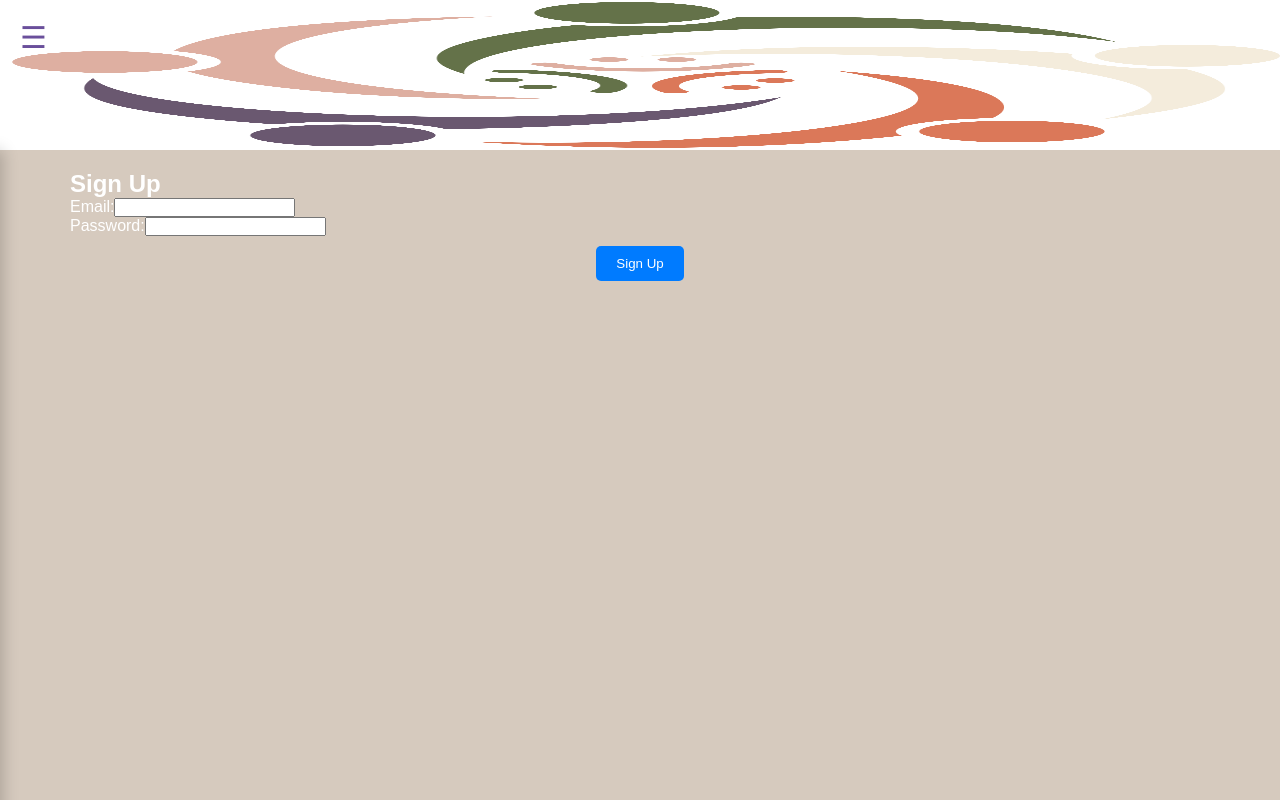
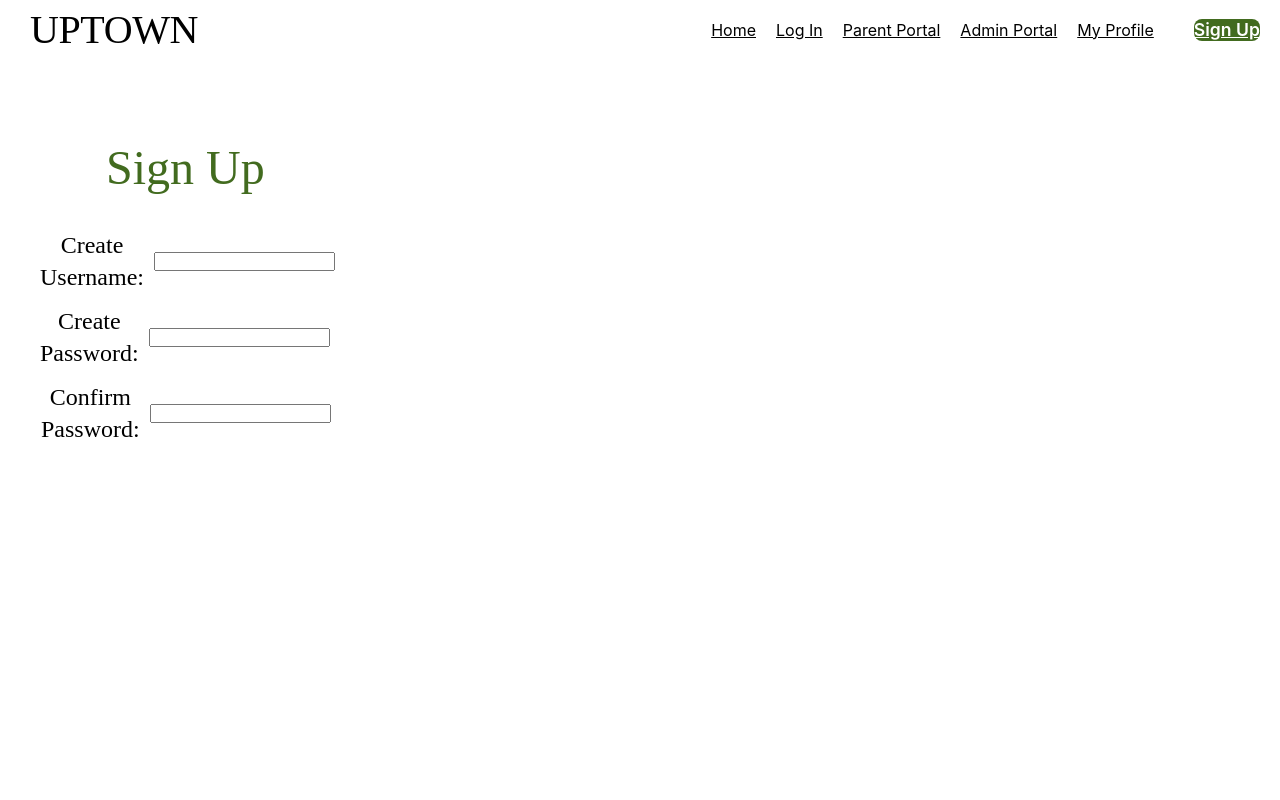
Before and after one commit to nmingora/Accessibility_WebApp, a React (Create React App) app in the folder client/udchat/: page /SignUp in a window 1280 px wide. Built offline with nearby package versions, Linux system fonts and the light colour scheme.

Commit message:
css files incomplete

```diff
--- a/client/udchat/src/Components/App.js
+++ b/client/udchat/src/Components/App.js
@@ -5,6 +5,7 @@ import Home from './Home.js';
 import SignUp from './SignUp.js';
 import Parent from './Parents.js';
 import Admin from './Admin.js';
+import MyProfile from './MyProfile.js';
 
 function App() {
   return (
@@ -15,6 +16,7 @@ function App() {
         <Route path="/SignUp" element={<SignUp/>} />
         <Route path="/Parent" element={<Parent/>}/>
         <Route path="/Admin" element={<Admin/>}/>
+        <Route path="/MyProfile" element={<MyProfile/>}/>
       </Routes>
     </Router>
   );
--- a/client/udchat/src/Components/Home.js
+++ b/client/udchat/src/Components/Home.js
@@ -50,28 +50,8 @@ function Home() {
     // *********************************************************
 
     return (
+      <Layout>
         <div style={{ position: 'relative', width: '100%', minHeight: '100vh', background: '#FFFFFF' }}>
-
-          {/* Header */}
-          <div style={{ position: 'relative', height: '10%', display: 'flex', justifyContent: 'space-between', alignItems: 'center' }}>
-
-            {/* UPTOWN */}
-            <div style={{ flex: '0 0 auto', fontFamily: 'Newsreader', fontStyle: 'normal', fontWeight: 500, fontSize: '2.5em', lineHeight: '100%', letterSpacing: '-0.01em', color: '#000000', padding: '10px', marginLeft: '20px' }}>UPTOWN</div>
-
-            {/* Navigation Links */}
-            <div style={{ flex: '1', display: 'flex', alignItems: 'center', justifyContent: 'flex-end', marginRight: '20px' }}>
-              <a href="#" style={{ fontFamily: 'Inter', fontStyle: 'normal', fontWeight: 400, fontSize: '1em', lineHeight: '130%', color: '#000000', marginRight: '20px' }} onClick={navigateLogin}>Log In</a>
-              <a href="#" style={{ fontFamily: 'Inter', fontStyle: 'normal', fontWeight: 400, fontSize: '1em', lineHeight: '130%', color: '#000000', marginRight: '20px' }} onClick={navigateParentPortal}>Parent Portal</a>
-              <a href="#" style={{ fontFamily: 'Inter', fontStyle: 'normal', fontWeight: 400, fontSize: '1em', lineHeight: '130%', color: '#000000', marginRight: '20px' }} onClick={navigateAdminPortal}>Admin Portal</a>
-              <a href="#" style={{ fontFamily: 'Inter', fontStyle: 'normal', fontWeight: 400, fontSize: '1em', lineHeight: '130%', color: '#000000', marginRight: '20px' }} onClick={navigateMyProfile}>My Profile</a>
-            </div>
-
-            {/* Cart button (Sign Up) */}
-            <div style={{ flex: '0 0 auto', height: '100%', background: '#426B1F', borderRadius: '8px', display: 'flex', alignItems: 'center', justifyContent: 'center', marginRight: '20px' }}>
-              <a href="#" style={{ fontFamily: 'Inter', fontStyle: 'normal', fontWeight: 600, fontSize: '1.1em', lineHeight: '130%', color: '#FFFFFF' }} onClick={navigateSignUp}>Sign Up</a>
-            </div>
-
-          </div>
 
           {/* About Us */}
           <div style={{ position: 'relative', width: '60%', margin: '0 auto', textAlign: 'center', fontFamily: 'Jacques Francois', fontStyle: 'normal', fontWeight: 400, fontSize: '3em', lineHeight: '130%', color: '#426B1F', marginTop: '5%' }}>About Us</div>
@@ -92,6 +72,7 @@ function Home() {
           <div style={{ position: 'relative', width: '80%', margin: '0 auto', textAlign: 'center', fontFamily: 'Jacques Francois', fontStyle: 'normal', fontWeight: 400, fontSize: '1.5em', lineHeight: '130%', color: '#000000', marginTop: '3%' }}>No updates at this time</div>
 
         </div>
+        </Layout>
       );
 
     }
--- a/client/udchat/src/Components/Layout.js
+++ b/client/udchat/src/Components/Layout.js
@@ -10,28 +10,32 @@ function Layout({ children }) {
     const navigateSignUp = () => navigate('/SignUp');
     const navigateAdminPortal = () => navigate('/Admin');
     const navigateParentPortal = () => navigate('/Parent');
-
-    const [isSidebarOpen, setSidebarOpen] = useState(false);
-    const toggleSidebar = () => setSidebarOpen(!isSidebarOpen);
+    const navigateMyProfile = () => navigate('/MyProfile');
 
     return (
-        <div className={`home-container ${isSidebarOpen ? 'shifted' : ''}`}>
-            <div className="picture-header">
-                <img src={logoImage} alt="Logo" style={{ width: '100%', height: '150px' }} />
+        <div style={{ position: 'relative', width: '100%', minHeight: '100vh', background: '#FFFFFF' }}>
+
+          {/* Header */}
+          <div style={{ position: 'relative', height: '10%', display: 'flex', justifyContent: 'space-between', alignItems: 'center' }}>
+
+            {/* UPTOWN */}
+            <div style={{ flex: '0 0 auto', fontFamily: 'Newsreader', fontStyle: 'normal', fontWeight: 500, fontSize: '2.5em', lineHeight: '100%', letterSpacing: '-0.01em', color: '#000000', padding: '10px', marginLeft: '20px' }}>UPTOWN</div>
+
+            {/* Navigation Links */}
+            <div style={{ flex: '1', display: 'flex', alignItems: 'center', justifyContent: 'flex-end', marginRight: '20px' }}>
+            <a href="#" style={{ fontFamily: 'Inter', fontStyle: 'normal', fontWeight: 400, fontSize: '1em', lineHeight: '130%', color: '#000000', marginRight: '20px' }} onClick={navigateHome}>Home</a>
+              <a href="#" style={{ fontFamily: 'Inter', fontStyle: 'normal', fontWeight: 400, fontSize: '1em', lineHeight: '130%', color: '#000000', marginRight: '20px' }} onClick={navigateLogin}>Log In</a>
+              <a href="#" style={{ fontFamily: 'Inter', fontStyle: 'normal', fontWeight: 400, fontSize: '1em', lineHeight: '130%', color: '#000000', marginRight: '20px' }} onClick={navigateParentPortal}>Parent Portal</a>
+              <a href="#" style={{ fontFamily: 'Inter', fontStyle: 'normal', fontWeight: 400, fontSize: '1em', lineHeight: '130%', color: '#000000', marginRight: '20px' }} onClick={navigateAdminPortal}>Admin Portal</a>
+              <a href="#" style={{ fontFamily: 'Inter', fontStyle: 'normal', fontWeight: 400, fontSize: '1em', lineHeight: '130%', color: '#000000', marginRight: '20px' }} onClick={navigateMyProfile}>My Profile</a>
             </div>
-            <div className="menu-bar" onClick={toggleSidebar}>
-                <div className="menu-icon">☰</div>
+
+            {/* Cart button (Sign Up) */}
+            <div style={{ flex: '0 0 auto', height: '100%', background: '#426B1F', borderRadius: '8px', display: 'flex', alignItems: 'center', justifyContent: 'center', marginRight: '20px' }}>
+              <a href="#" style={{ fontFamily: 'Inter', fontStyle: 'normal', fontWeight: 600, fontSize: '1.1em', lineHeight: '130%', color: '#FFFFFF' }} onClick={navigateSignUp}>Sign Up</a>
             </div>
-            <div className={isSidebarOpen ? "sidebar open" : "sidebar"}>
-                <button className="close-btn" onClick={toggleSidebar}>✖</button>
-                <div className="sidebar-content">
-                    <button onClick={navigateHome}>Home</button>
-                    <button onClick={navigateLogin}>Login</button>
-                    <button onClick={navigateSignUp}>Sign up</button>
-                    <button onClick={navigateAdminPortal}>Admin Portal</button>
-                    <button onClick={navigateParentPortal}>Parent Portal</button>
-                </div>
-            </div>
+
+          </div>
             <main className="main-content">
                 {children} {/* This is where the specific page content will go */}
             </main>
--- a/client/udchat/src/Components/Login.js
+++ b/client/udchat/src/Components/Login.js
@@ -45,49 +45,29 @@ const Login = ({ onClose }) => {
 
   // Login form
   return (
+    <Layout>
     <div style={{ position: 'relative', width: '100%', minHeight: '100vh', background: '#FFFFFF' }}>
 
-      {/* Header */}
-      <div style={{ position: 'relative', height: '10%', display: 'flex', justifyContent: 'space-between', alignItems: 'center' }}>
-
-        {/* UPTOWN */}
-        <div style={{ flex: '0 0 auto', fontFamily: 'Newsreader', fontStyle: 'normal', fontWeight: 500, fontSize: '2.5em', lineHeight: '100%', letterSpacing: '-0.01em', color: '#000000', padding: '10px', marginLeft: '20px' }}>UPTOWN</div>
-
-        {/* Navigation Links */}
-        <div style={{ flex: '1', display: 'flex', alignItems: 'center', justifyContent: 'flex-end', marginRight: '20px' }}>
-            <a href="#" style={{ fontFamily: 'Inter', fontStyle: 'normal', fontWeight: 400, fontSize: '1em', lineHeight: '130%', color: '#000000', marginRight: '20px' }}>Log In</a>
-            <a href="#" style={{ fontFamily: 'Inter', fontStyle: 'normal', fontWeight: 400, fontSize: '1em', lineHeight: '130%', color: '#000000', marginRight: '20px' }}>Parent Portal</a>
-            <a href="#" style={{ fontFamily: 'Inter', fontStyle: 'normal', fontWeight: 400, fontSize: '1em', lineHeight: '130%', color: '#000000', marginRight: '20px' }}>Admin Portal</a>
-            <a href="#" style={{ fontFamily: 'Inter', fontStyle: 'normal', fontWeight: 400, fontSize: '1em', lineHeight: '130%', color: '#000000', marginRight: '20px' }}>My Profile</a>
-          </div>
-
-        {/* Cart button (Sign Up) */}
-        <div style={{ flex: '0 0 auto', height: '100%', background: '#426B1F', borderRadius: '8px', display: 'flex', alignItems: 'center', justifyContent: 'center', marginRight: '20px' }}>
-          <a href="#" style={{ fontFamily: 'Inter', fontStyle: 'normal', fontWeight: 600, fontSize: '1.1em', lineHeight: '130%', color: '#FFFFFF' }}>Sign Up</a>
-        </div>
-
-      </div>
-
       {/* Log In */}
-      <div style={{ position: 'absolute', width: '505px', height: '63px', left: '20%', transform: 'translateX(-50%)', top: '136px', fontFamily: 'Jacques Francois', fontStyle: 'normal', fontWeight: '400', fontSize: '48px', lineHeight: '130%', display: 'flex', alignItems: 'center', textAlign: 'center', color: '#426B1F' }}>
+      <div style={{ position: 'absolute', width: '505px', height: '63px', left: '15%', transform: 'translateX(-50%)', top: '136px', fontFamily: 'Jacques Francois', fontStyle: 'normal', fontWeight: '400', fontSize: '48px', lineHeight: '130%', display: 'flex', alignItems: 'center', textAlign: 'center', color: '#426B1F' }}>
         Log In
       </div>
 
       {/* Username */}
-      <div style={{ position: 'absolute', width: '125px', height: '37px', left: '40px', top: '242px', fontFamily: 'Jacques Francois', fontStyle: 'normal', fontWeight: '400', fontSize: '24px', lineHeight: '130%', display: 'flex', alignItems: 'center', textAlign: 'center', color: '#000000' }}>
+      <div style={{ position: 'absolute', width: '125px', height: '37px', left: '10px', top: '242px', fontFamily: 'Jacques Francois', fontStyle: 'normal', fontWeight: '400', fontSize: '24px', lineHeight: '130%', display: 'flex', alignItems: 'center', textAlign: 'center', color: '#000000' }}>
         Username:
         <input type="text" value={email} onChange={(e) => setEmail(e.target.value)} style={{ marginLeft: '10px' }} />
       </div>
 
       {/* Password */}
-      <div style={{ position: 'absolute', width: '125px', height: '43px', left: '40px', top: '295px', fontFamily: 'Jacques Francois', fontStyle: 'normal', fontWeight: '400', fontSize: '24px', lineHeight: '130%', display: 'flex', alignItems: 'center', textAlign: 'center', color: '#000000' }}>
+      <div style={{ position: 'absolute', width: '125px', height: '43px', left: '10px', top: '295px', fontFamily: 'Jacques Francois', fontStyle: 'normal', fontWeight: '400', fontSize: '24px', lineHeight: '130%', display: 'flex', alignItems: 'center', textAlign: 'center', color: '#000000' }}>
         Password:
         <input type="password" value={password} onChange={(e) => setPassword(e.target.value)} style={{ marginLeft: '10px' }} />
       </div>
 
       {/* Yellow Cart button with Student */}
       <button style={{ position: 'absolute', width: '94px', height: '30px', left: '40px', top: '381px', background: '#C5BE1E', borderRadius: '8px' }}>
-        <div style={{ fontFamily: 'Inter', fontStyle: 'normal', fontWeight: '600', fontSize: '16px', lineHeight: '130%', display: 'flex', alignItems: 'center', textAlign: 'center', color: '#FFFFFF' }}>
+        <div style={{ fontFamily: 'Inter', fontStyle: 'normal', fontWeight: '600', fontSize: '16px', lineHeight: '130%', display: 'flex', alignItems: 'center', textAlign: 'center', color: '#FFFFFF'}}>
           Student
         </div>
       </button>
@@ -108,7 +88,7 @@ const Login = ({ onClose }) => {
 
     {/* Login button */}
     <button style={{ position: 'absolute', width: '94px', height: '30px', left: '380px', top: '450px', background: '#426B1F', borderRadius: '8px' }} onClick={handleLogin}>
-    <div style={{ fontFamily: 'Inter', fontStyle: 'normal', fontWeight: '600', fontSize: '16px', lineHeight: '130%', display: 'flex', alignItems: 'center', textAlign: 'center', color: '#FFFFFF' }}>
+    <div style={{ fontFamily: 'Inter', fontStyle: 'normal', fontWeight: '600', fontSize: '16px', lineHeight: '130%', display: 'flex', alignItems: 'center', textAlign: 'center', color: '#FFFFFF', display: 'flex', justifyContent: 'center',alignItems: 'center'}}>
       Login
     </div>
   </button>
@@ -122,7 +102,7 @@ const Login = ({ onClose }) => {
 
 </div>
 
-
+</Layout>
   );
 };
 
--- a/client/udchat/src/Components/Parents.js
+++ b/client/udchat/src/Components/Parents.js
@@ -9,7 +9,7 @@ const Parents = () => {
         <h2>This is the parent page, please log in to access its contents</h2>
       </div>
     </Layout>
-  )
-}
+  );
+};
 
 export default Parents;
--- a/client/udchat/src/Components/SignUp.js
+++ b/client/udchat/src/Components/SignUp.js
@@ -1,6 +1,7 @@
 import React from 'react';
 import { useState } from "react";
 import Layout from './Layout';
+
 
 const Signup = () => {
   const [email, setEmail] = useState('')
@@ -24,35 +25,55 @@ const Signup = () => {
     setSignupSuccess(true);
   };
 
+
+
   return (
     <Layout>
-      <div>
-        <h2>Sign Up</h2>
-        {signupSuccess && <p>Signup successful! Please check your email for confirmation!</p>}
-        <form onSubmit={handleSubmit}>
-          <label>
-            Email:
-            <input
-              type="email"
-              value={email}
-              onChange={handleEmailChange}
-            />
-          </label>
-          <br />
-          <label>
-            Password:
-            <input
-              type="password"
-              value={password}
-              onChange={handlePasswordChange}
-            />
-          </label>
-          <br />
-          <button type="submit">Sign Up</button>
-        </form>
+    <div>
+      <div style={{position: 'absolute',width: '524px',height: '63px',left: '106px',top: '137px',fontFamily: 'Jacques Francois',fontStyle: 'normal',fontWeight: '400',fontSize: '48px',lineHeight: '130%',display: 'flex',alignItems: 'center',textAlign: 'center',color: '#426B1F'}}>
+        Sign Up
       </div>
+
+      <div style={{position: 'absolute', width: '125px', height: '37px', left: '40px', top: '243px', fontFamily: 'Jacques Francois', fontStyle: 'normal', fontWeight: '400', fontSize: '24px', lineHeight: '130%', display: 'flex', alignItems: 'center', textAlign: 'center', color: '#000000'}}>
+        Create Username:
+        <input type="text" value={email} onChange={(e) => setEmail(e.target.value)} style={{ marginLeft: '10px' }} />
+      </div>
+
+      <div style={{position: 'absolute', width: '125px', height: '43px', left: '40px', top: '316px', fontFamily: 'Jacques Francois', fontStyle: 'normal', fontWeight: '400', fontSize: '24px', lineHeight: '130%', display: 'flex', alignItems: 'center', textAlign: 'center', color: '#000000'}}>
+        Create Password:
+        <input type="password" value={password} onChange={(e) => setPassword(e.target.value)} style={{ marginLeft: '10px' }} />
+      </div>
+
+
+      {/* Student button */}
+      <button style={{ position: 'absolute', width: '94px', height: '30px', right: '1700px', top: '484px', background: '#C5BE1E', borderRadius: '8px', display: 'flex', justifyContent: 'center', alignItems: 'center', border: 'none', outline: 'none', cursor: 'pointer' }}>
+        Student
+      </button>
+
+      {/* Parent button */}
+      <button style={{ position: 'absolute', width: '94px', height: '30px', right: '1600px', top: '484px', background: '#0500FD', borderRadius: '8px', display: 'flex', justifyContent: 'center', alignItems: 'center', border: 'none', outline: 'none', cursor: 'pointer' }}>
+        Parent
+      </button>
+
+      {/* Admin button */}
+      <button style={{ position: 'absolute', width: '94px', height: '30px', right: '1500px', top: '484px', background: '#FA00FF', borderRadius: '8px', display: 'flex', justifyContent: 'center', alignItems: 'center', border: 'none', outline: 'none', cursor: 'pointer' }}>
+        Admin
+      </button>
+
+      {/* Sign Up button */}
+      <button style={{ position: 'absolute', width: '130px', height: '47px', right: '1400px', top: '572px', background: '#426B1F', borderRadius: '8px', display: 'flex', justifyContent: 'center', alignItems: 'center', border: 'none', outline: 'none', cursor: 'pointer' }}>
+        Sign Up
+      </button>
+
+
+      <div style={{position: 'absolute', width: '125px', height: '37px', left: '41px', top: '395px', fontFamily: 'Jacques Francois', fontStyle: 'normal', fontWeight: '400', fontSize: '24px', lineHeight: '130%', display: 'flex', alignItems: 'center', textAlign: 'center', color: '#000000'}}>
+        Confirm Password:
+        <input type="password" value={password} onChange={(e) => setPassword(e.target.value)} style={{ marginLeft: '10px' }} />
+      </div>
+    </div>
+
     </Layout>
-  )
-}
+  );
+};
 
 export default Signup;
```
Also changed, not shown: client/udchat/src/Components/MyProfile.js (added, +15 -0 lines).
